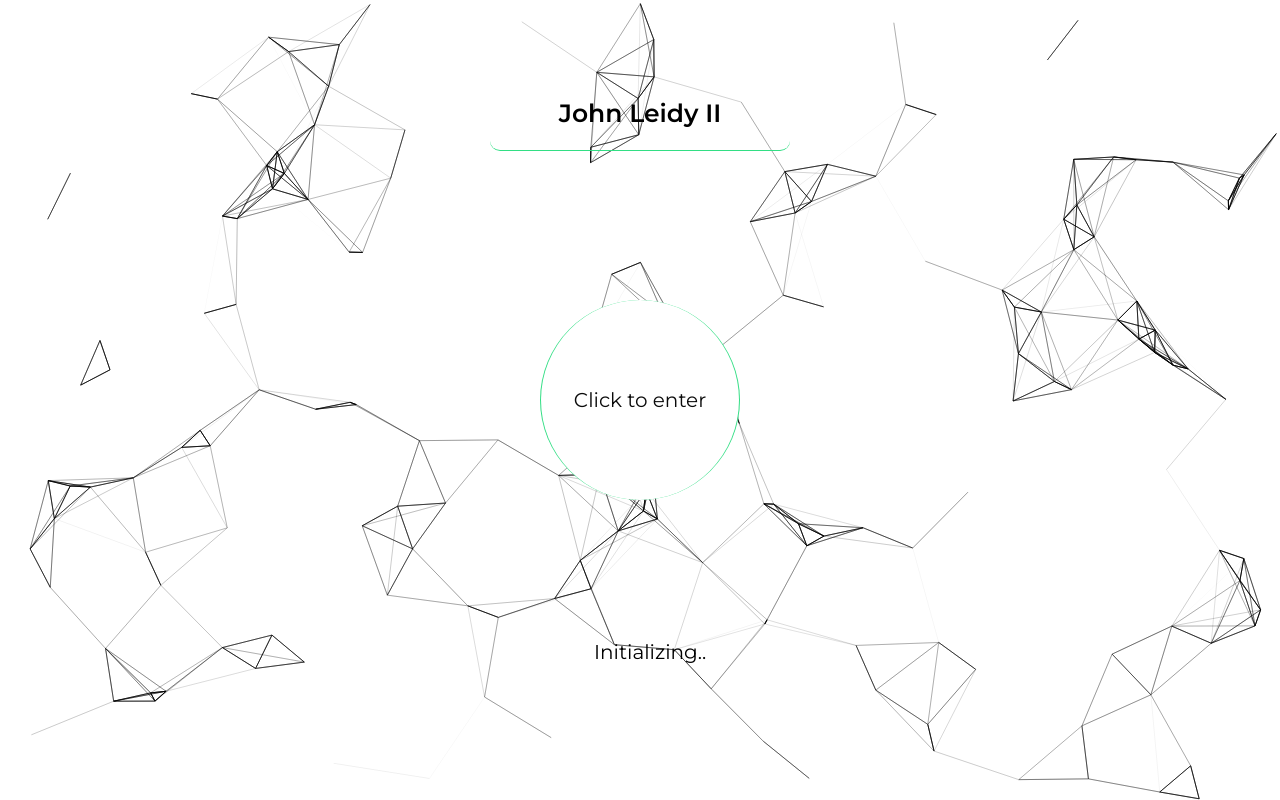
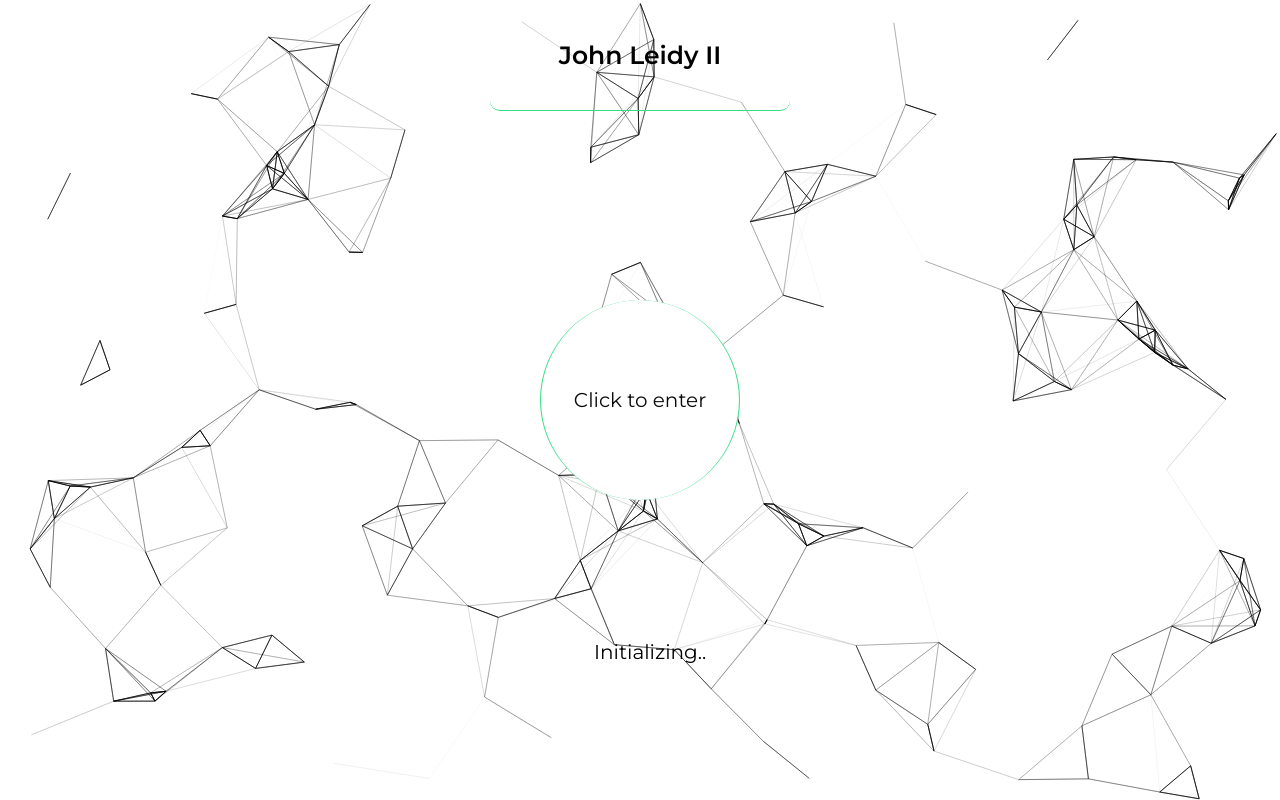
Before and after one commit to j-leidy/MyPortfolio, a React (Create React App) app: page / in a window 1280 px wide. Built offline with nearby package versions, Linux system fonts and the light colour scheme.

Commit message:
minor formatting on landing

```diff
--- a/src/Components/WelcomeScreenStyle.js
+++ b/src/Components/WelcomeScreenStyle.js
@@ -125,8 +125,8 @@ export const WelcomeScrenTitle = styled.div`
     opacity: ${(props) => (props.entered ? "0" : "1")};
     width: 300px;
     height: 70px;
-    top: 10%;
     left: calc(50% - 150px);
+    top: 5%;
     font-weight: 600;
     font-size: 25px;
     text-align: center;
@@ -141,20 +141,18 @@ export const WelcomeScrenTitle = styled.div`
         font-size: 60px;
         width: 1000px;
         left: calc(50% - 500px);
-        top: 10%;
     }
     @media screen and (min-width: 1920px){
         font-size: 40px;
         width: 1000px;
         left: calc(50% - 500px);
-        top:5%;
     }
 
 `;
 export const WelcomeScreenTitleText = styled.div`
-    margin-top: 6%;
+
     width: 100%;
-    height: 30px;
+    height: 100%;
     position: relative;
 `;
 
```
